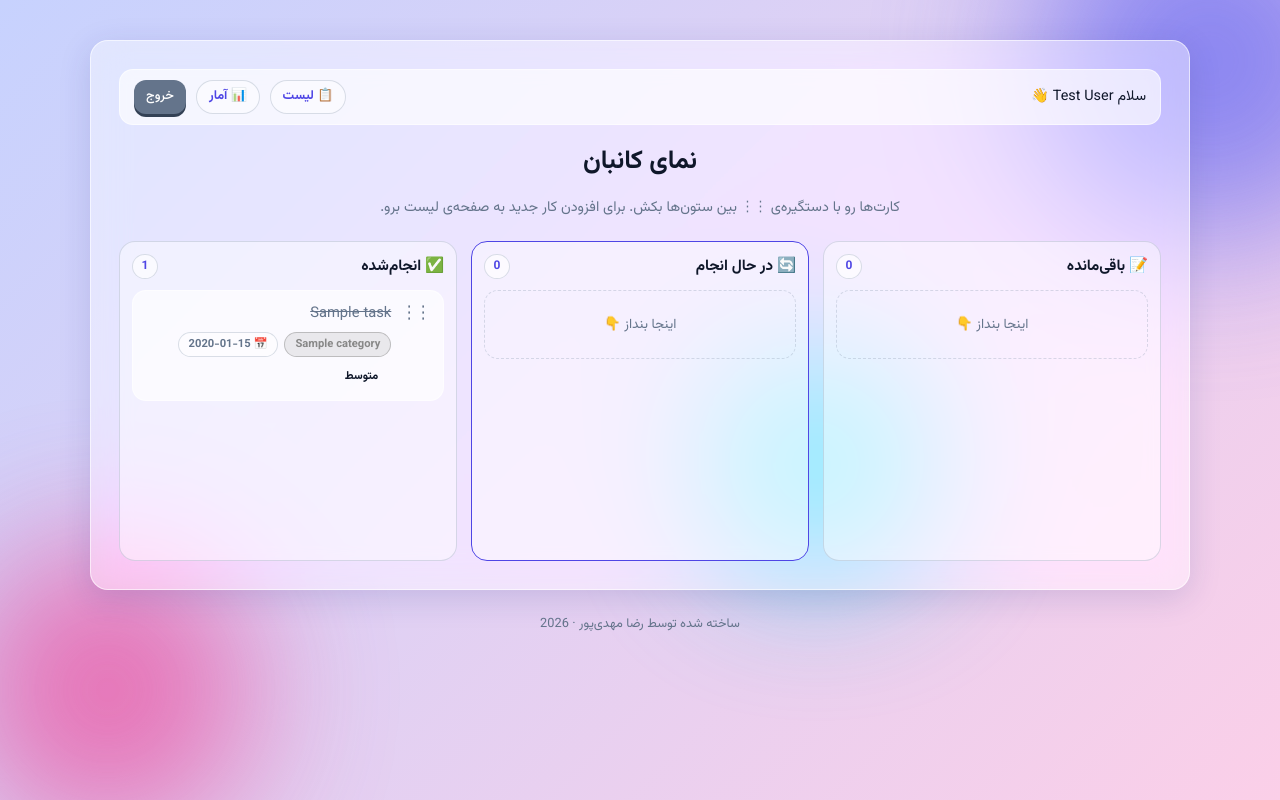
After one commit to rezamahdipor/todo-app, a Laravel app: page /board in a window 1280 px wide. The commit adds this page. Run offline with Laravel 12, Linux system fonts and the light colour scheme; a user stored in the database is signed in; data comes from the database, SQL or seed files in the repository; tables that the repository leaves empty hold one stand-in row (values such as "Sample post").

Commit message:
feat: add kanban board view with drag and drop

```diff
--- /dev/null
+++ b/app/Http/Controllers/BoardController.php
@@ -0,0 +1,57 @@
+<?php
+
+namespace App\Http\Controllers;
+
+use Illuminate\Http\Request;
+use Illuminate\Support\Facades\DB;
+
+class BoardController extends Controller
+{
+    public function index(Request $request)
+    {
+        $columns = $request->user()
+            ->tasks()
+            ->with('category')
+            ->orderBy('position')
+            ->orderByDesc('id')
+            ->get()
+            ->groupBy('status');
+
+        return view('board', compact('columns'));
+    }
+
+    public function move(Request $request)
+    {
+        $data = $request->validate([
+            'status'  => 'required|in:todo,doing,done',
+            'order'   => 'required|array|max:1000',
+            'order.*' => 'integer',
+        ]);
+
+        $ids = array_values(array_unique($data['order']));
+
+        $tasks = $request->user()->tasks()->whereIn('id', $ids)->get()->keyBy('id');
+        abort_unless($tasks->count() === count($ids), 403);
+
+        // همون جایگاه‌های position قبلی رو به ترتیب جدید می‌دیم تا ترتیب لیست اصلی بهم نریزه
+        $slots = $tasks->pluck('position')->sort()->values();
+
+        DB::transaction(function () use ($ids, $tasks, $slots, $data) {
+            foreach ($ids as $i => $id) {
+                $task = $tasks[$id];
+
+                $task->status = $data['status'];
+                $task->is_done = $data['status'] === 'done';
+                $task->position = $slots[$i];
+
+                if ($task->isDirty('is_done')) {
+                    $task->completed_at = $task->is_done ? now() : null;
+                }
+
+                $task->save();
+            }
+        });
+
+        return response()->json(['ok' => true]);
+    }
+}
--- a/app/Models/Task.php
+++ b/app/Models/Task.php
@@ -9,7 +9,7 @@ use Illuminate\Database\Eloquent\Relations\HasMany;
 class Task extends Model
 {
     protected $fillable = [
-        'title', 'is_done', 'priority', 'position',
+        'title', 'is_done', 'status', 'priority', 'position',
         'category_id', 'due_date', 'completed_at',
     ];
 
@@ -18,6 +18,22 @@ class Task extends Model
         'due_date'     => 'date:Y-m-d',
         'completed_at' => 'datetime',
     ];
+
+    // هر وقت is_done عوض بشه (از لیست، زیرتسک یا کانبان)، status هم هماهنگ می‌شه
+    protected static function booted(): void
+    {
+        static::saving(function (Task $task) {
+            if (! $task->isDirty('is_done')) {
+                return;
+            }
+
+            if ($task->is_done) {
+                $task->status = 'done';
+            } elseif ($task->status === 'done') {
+                $task->status = 'todo';
+            }
+        });
+    }
 
     public function user(): BelongsTo
     {
--- a/public/css/style.css
+++ b/public/css/style.css
@@ -2579,6 +2579,141 @@ body.is-dragging .task {
     :root:not([data-theme]) .sub-badge.has-items { color: #a5b4fc; }
     :root:not([data-theme]) .sub-badge.complete  { color: #86efac; }
 }
+
+/* ==========================================================
+   نمای کانبان
+   ========================================================== */
+.container.container-board {
+    max-width: 1100px;
+    padding: 28px;
+}
+
+.kb-board {
+    display: grid;
+    grid-template-columns: repeat(3, 1fr);
+    gap: 14px;
+}
+
+.kb-col {
+    display: flex;
+    flex-direction: column;
+    min-height: 320px;
+    padding: 12px;
+    background: var(--glass);
+    border: 1px solid var(--border);
+    border-radius: 16px;
+}
+
+.kb-col[data-status="doing"] {
+    border-color: var(--primary);
+}
+
+.kb-head {
+    display: flex;
+    justify-content: space-between;
+    align-items: center;
+    margin: 0 0 10px;
+    font-size: 0.95rem;
+}
+
+.kb-count {
+    min-width: 26px;
+    padding: 1px 8px;
+    text-align: center;
+    font-size: 0.75rem;
+    font-weight: 700;
+    color: var(--primary);
+    background: var(--glass-strong);
+    border: 1px solid var(--border);
+    border-radius: 999px;
+}
+
+.kb-list {
+    flex: 1;
+    min-height: 80px;
+    margin: 0;
+    padding: 0;
+    list-style: none;
+    display: flex;
+    flex-direction: column;
+    gap: 8px;
+}
+
+.kb-list:not(:has(.kb-card))::after {
+    content: 'اینجا بنداز 👇';
+    padding: 22px 0;
+    text-align: center;
+    font-size: 0.85rem;
+    color: var(--muted);
+    border: 1px dashed var(--border);
+    border-radius: 14px;
+}
+
+.kb-card {
+    display: flex;
+    align-items: flex-start;
+    gap: 8px;
+    padding: 10px 12px;
+    background: var(--glass-strong);
+    border: 1px solid var(--glass-border);
+    border-radius: 14px;
+    transition: border-color 0.2s ease, box-shadow 0.2s ease, transform 0.2s ease;
+}
+
+.kb-card:hover {
+    border-color: var(--primary);
+}
+
+.kb-card.dragging {
+    z-index: 5;
+    border-color: var(--primary);
+    box-shadow: var(--shadow-hover);
+    transform: scale(1.03);
+}
+
+.kb-body {
+    flex: 1;
+    min-width: 0;
+    display: flex;
+    flex-direction: column;
+    gap: 6px;
+}
+
+.kb-title {
+    font-size: 0.92rem;
+    word-break: break-word;
+}
+
+.kb-col[data-status="done"] .kb-title {
+    color: var(--muted);
+    text-decoration: line-through;
+}
+
+.kb-card .due-badge {
+    cursor: default;
+}
+
+.kb-card .priority,
+.kb-card .cat-badge {
+    cursor: default;
+    transform: none;
+}
+
+:root[data-theme="pink"] .kb-col,
+:root[data-theme="pink"] .kb-card {
+    border-radius: 22px;
+}
+
+:root[data-theme="pink"] .kb-card {
+    border-style: dashed;
+    border-color: rgba(244, 114, 182, 0.55);
+}
+
+@media (max-width: 800px) {
+    .kb-board {
+        grid-template-columns: 1fr;
+    }
+}
 /* ==========================================================
    ریسپانسیو
    ========================================================== */
--- /dev/null
+++ b/public/js/board.js
@@ -0,0 +1,116 @@
+(function () {
+    const token = document.querySelector('meta[name="csrf-token"]').content;
+    const lists = [...document.querySelectorAll('.kb-list')];
+
+    // ---------- Toast ساده ----------
+    const box = document.createElement('div');
+    box.className = 'toast-container';
+    document.body.append(box);
+
+    function toast(message, type = 'success') {
+        const el = document.createElement('div');
+        el.className = `toast toast-${type}`;
+
+        const icon = document.createElement('span');
+        icon.className = 'toast-icon';
+        icon.textContent = type === 'error' ? '⚠' : '✓';
+
+        const text = document.createElement('span');
+        text.textContent = message;
+
+        el.append(icon, text);
+        box.append(el);
+
+        requestAnimationFrame(() => el.classList.add('show'));
+        setTimeout(() => {
+            el.classList.remove('show');
+            setTimeout(() => el.remove(), 300);
+        }, 2000);
+    }
+
+    // ---------- کمکی‌ها ----------
+    const orderOf = (list) =>
+        [...list.querySelectorAll('.kb-card')].map((c) => Number(c.dataset.id));
+
+    function updateCounts() {
+        lists.forEach((list) => {
+            list.closest('.kb-col').querySelector('.kb-count').textContent =
+                list.querySelectorAll('.kb-card').length.toLocaleString('fa-IR');
+        });
+    }
+
+    async function save(list) {
+        try {
+            const response = await fetch('/board/move', {
+                method: 'POST',
+                headers: {
+                    'Content-Type': 'application/json',
+                    'Accept': 'application/json',
+                    'X-CSRF-TOKEN': token,
+                },
+                body: JSON.stringify({ status: list.dataset.status, order: orderOf(list) }),
+            });
+
+            if (!response.ok) throw new Error();
+            toast('ذخیره شد');
+        } catch (err) {
+            toast('ذخیره نشد؛ صفحه دوباره بارگذاری می‌شه', 'error');
+            setTimeout(() => location.reload(), 1200);
+        }
+    }
+
+    // ---------- درگ‌اند‌دراپ ----------
+    document.addEventListener('pointerdown', (e) => {
+        const handle = e.target.closest('.drag-handle');
+        const card = handle?.closest('.kb-card');
+        if (!card) return;
+        if (e.pointerType === 'mouse' && e.button !== 0) return;
+
+        e.preventDefault();
+
+        const from = card.parentElement;
+        const before = orderOf(from).join(',');
+
+        card.classList.add('dragging');
+        document.body.classList.add('is-dragging');
+
+        function onMove(ev) {
+            const { clientX: x, clientY: y } = ev;
+
+            if (y < 80) window.scrollBy(0, -12);
+            if (y > window.innerHeight - 80) window.scrollBy(0, 12);
+
+            const target = lists.find((list) => {
+                const r = list.closest('.kb-col').getBoundingClientRect();
+                return x >= r.left && x <= r.right && y >= r.top && y <= r.bottom;
+            });
+            if (!target) return;
+
+            const next = [...target.querySelectorAll('.kb-card:not(.dragging)')].find((c) => {
+                const r = c.getBoundingClientRect();
+                return y < r.top + r.height / 2;
+            });
+
+            target.insertBefore(card, next ?? null);
+        }
+
+        function onEnd() {
+            document.removeEventListener('pointermove', onMove);
+            document.removeEventListener('pointerup', onEnd);
+            document.removeEventListener('pointercancel', onEnd);
+
+            card.classList.remove('dragging');
+            document.body.classList.remove('is-dragging');
+
+            const to = card.parentElement;
+            updateCounts();
+
+            if (to === from && orderOf(to).join(',') === before) return;
+            save(to);
+        }
+
+        document.addEventListener('pointermove', onMove);
+        document.addEventListener('pointerup', onEnd);
+        document.addEventListener('pointercancel', onEnd);
+    });
+})();
--- /dev/null
+++ b/resources/views/board.blade.php
@@ -0,0 +1,69 @@
+@extends('layouts.app')
+
+@section('title', 'نمای کانبان')
+@section('container-class', 'container-board')
+
+@section('content')
+    @php
+        $statuses = [
+            'todo'  => '📝 باقی‌مانده',
+            'doing' => '🔄 در حال انجام',
+            'done'  => '✅ انجام‌شده',
+        ];
+        $priorityLabels = ['low' => 'کم', 'medium' => 'متوسط', 'high' => 'زیاد'];
+    @endphp
+
+    <div class="topbar">
+        <span>سلام {{ auth()->user()->name }} 👋</span>
+        <div class="topbar-actions">
+            <a href="{{ route('tasks.index') }}" class="topbar-link">📋 لیست</a>
+            <a href="{{ route('stats') }}" class="topbar-link">📊 آمار</a>
+            <form action="{{ route('logout') }}" method="POST">
+                @csrf
+                <button type="submit" class="btn-logout">خروج</button>
+            </form>
+        </div>
+    </div>
+
+    <h1>نمای کانبان</h1>
+    <p class="subtitle">کارت‌ها رو با دستگیره‌ی ⋮⋮ بین ستون‌ها بکش. برای افزودن کار جدید به صفحه‌ی لیست برو.</p>
+
+    <div class="kb-board">
+        @foreach ($statuses as $key => $label)
+            @php $items = $columns->get($key, collect()); @endphp
+
+            <section class="kb-col" data-status="{{ $key }}">
+                <h2 class="kb-head">
+                    <span>{{ $label }}</span>
+                    <span class="kb-count">{{ $items->count() }}</span>
+                </h2>
+
+                <ul class="kb-list" data-status="{{ $key }}">
+                    @foreach ($items as $task)
+                        <li class="kb-card" data-id="{{ $task->id }}">
+                            <button type="button" class="drag-handle" aria-label="جابه‌جایی" title="بکش تا جابه‌جا بشه">⋮⋮</button>
+
+                            <div class="kb-body">
+                                <span class="kb-title">{{ $task->title }}</span>
+
+                                <div class="task-meta">
+                                    @if ($task->category)
+                                        <span class="cat-badge" style="--cat: {{ $task->category->color }}">{{ $task->category->name }}</span>
+                                    @endif
+                                    @if ($task->due_date)
+                                        <span class="due-badge">📅 {{ $task->due_date->format('Y-m-d') }}</span>
+                                    @endif
+                                    <span class="priority priority-{{ $task->priority }}">{{ $priorityLabels[$task->priority] ?? 'متوسط' }}</span>
+                                </div>
+                            </div>
+                        </li>
+                    @endforeach
+                </ul>
+            </section>
+        @endforeach
+    </div>
+@endsection
+
+@push('scripts')
+    <script src="{{ asset('js/board.js') }}?v={{ filemtime(public_path('js/board.js')) }}"></script>
+@endpush
--- a/resources/views/tasks/index.blade.php
+++ b/resources/views/tasks/index.blade.php
@@ -10,6 +10,7 @@
     <div class="topbar">
         <span>سلام {{ auth()->user()->name }} 👋</span>
         <div class="topbar-actions">
+            <a href="{{ route('board') }}" class="topbar-link">🗂️ کانبان</a>
             <a href="{{ route('stats') }}" class="topbar-link">📊 آمار</a>
             <form action="{{ route('logout') }}" method="POST">
                 @csrf
--- a/routes/web.php
+++ b/routes/web.php
@@ -1,6 +1,7 @@
 <?php
 
 use App\Http\Controllers\AuthController;
+use App\Http\Controllers\BoardController;
 use App\Http\Controllers\CategoryController;
 use App\Http\Controllers\StatsController;
 use App\Http\Controllers\SubtaskController;
@@ -23,6 +24,10 @@ Route::middleware('auth')->group(function () {
 
     Route::get('/stats', [StatsController::class, 'index'])->name('stats');
 
+    // کانبان
+    Route::get('/board', [BoardController::class, 'index'])->name('board');
+    Route::post('/board/move', [BoardController::class, 'move'])->name('board.move');
+
     // باید قبل از resource بیاد
     Route::post('/tasks/reorder', [TaskController::class, 'reorder'])->name('tasks.reorder');
 
```
Also changed, not shown: database/migrations/2026_11_17_105906_add_status_to_tasks_table.php (added).
